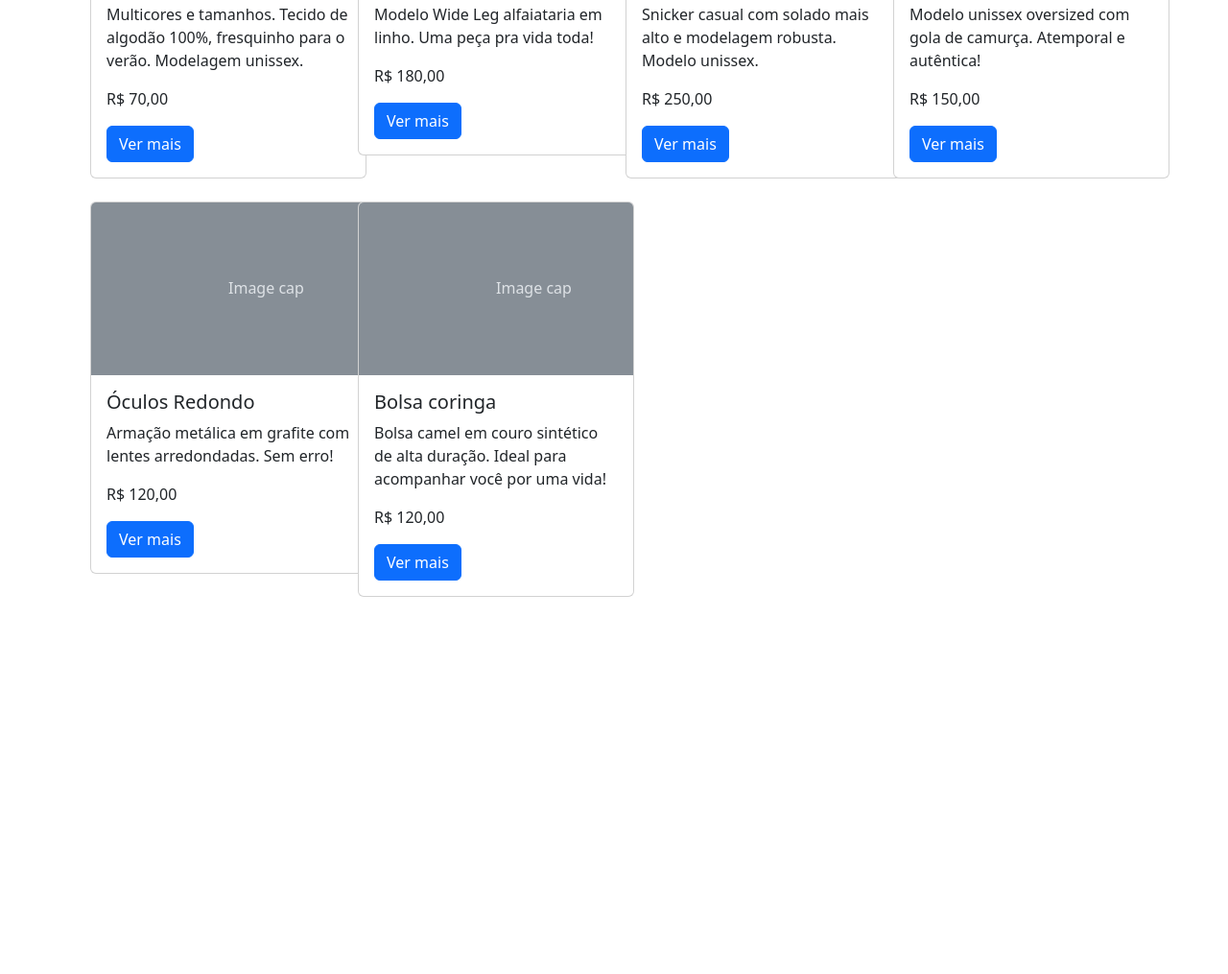
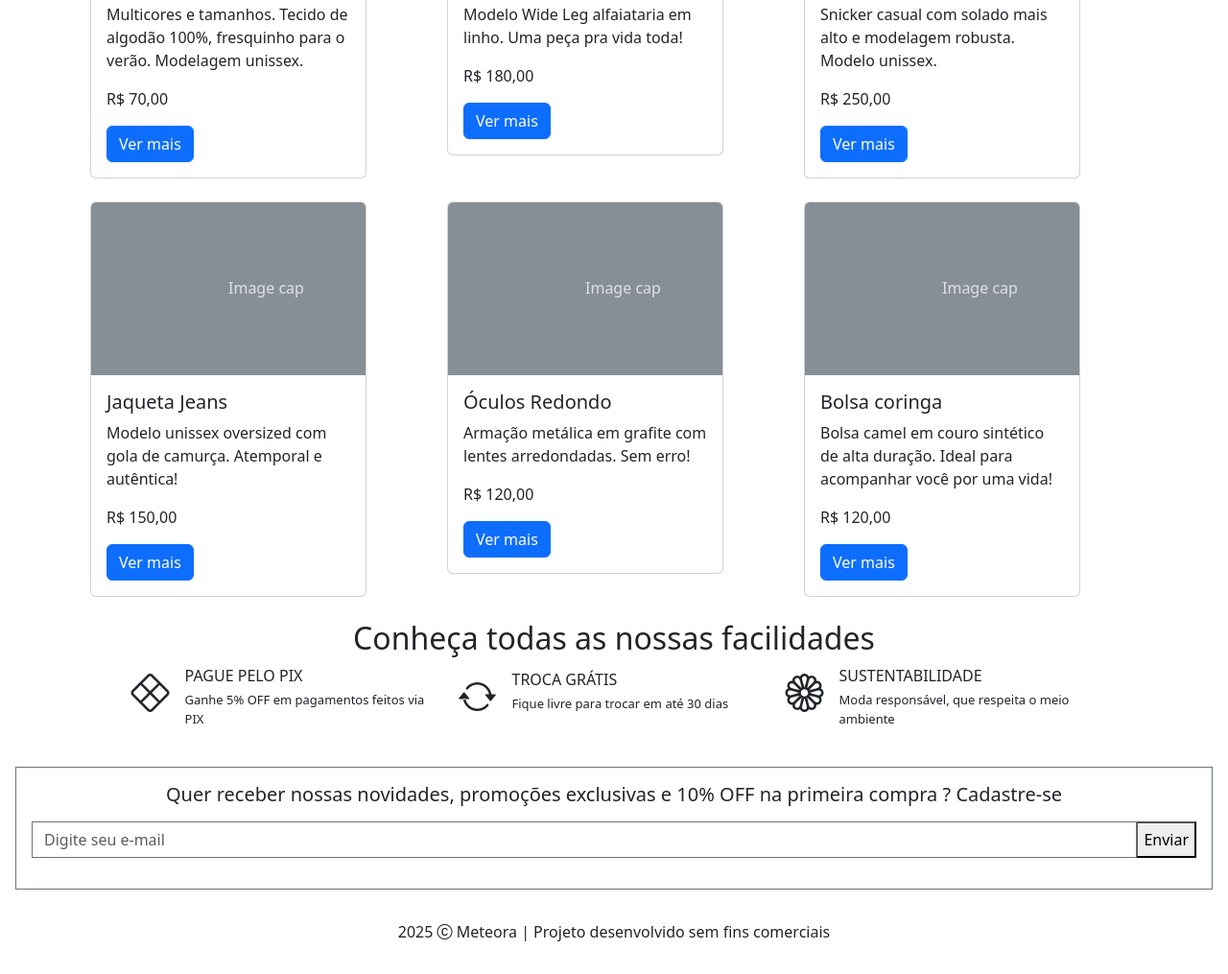
Before and after one commit to MarianiReis/Meteora, a plain HTML site: page index.html in a window 1280 px wide. Shown: the part 1244-2259 px from the top of the page at 96% size. Before the commit the page ends 1866 px from the top, so only its background shows below. Drawn offline with nearby package versions, Linux system fonts and the light colour scheme.

Commit message:
adicionando form e footer na tela

```diff
--- a/index.html
+++ b/index.html
@@ -5,6 +5,8 @@
   <meta charset="UTF-8">
   <meta name="viewport" content="width=device-width, initial-scale=1.0">
   <title>Meteora</title>
+  <link rel="stylesheet" href="https://cdn.jsdelivr.net/npm/bootstrap-icons@1.11.3/font/bootstrap-icons.min.css">
+  <link rel="stylesheet" href="style.css">
   <link href="https://cdn.jsdelivr.net/npm/bootstrap@5.3.3/dist/css/bootstrap.min.css" rel="stylesheet"
     integrity="sha384-QWTKZyjpPEjISv5WaRU9OFeRpok6YctnYmDr5pNlyT2bRjXh0JMhjY6hW+ALEwIH" crossorigin="anonymous">
 </head>
@@ -88,8 +90,9 @@
     </button>
   </div>
 
+
+  <!-- Categories  -->
   <h2 class="text-center">Busque por categoria: </h2>
-
 
   <div>
     <div class="container row mx-auto g-4">
@@ -181,17 +184,12 @@
     </div>
   </div>
 
-
   <h2 class="text-center">Produtos que estão bombando</h2>
 
+  <div>
+    <div class="container row mx-auto">
 
-
-
-  <div>
-
-    <div class="container row row-cols-4 mx-auto g-4">
-
-      <div>
+      <div class="col-12 col-md-6 col-xl-4 pb-4">
         <div class="card " style="width: 18rem;">
           <svg class="bd-placeholder-img card-img-top" width="100%" height="180" xmlns="http://www.w3.org/2000/svg"
             role="img" aria-label="Placeholder: Image cap" preserveAspectRatio="xMidYMid slice" focusable="false">
@@ -210,7 +208,7 @@
         </div>
       </div>
 
-    <div>
+      <div class="col-12 col-md-6 col-xl-4 pb-4">
         <div class="card" style="width: 18rem;">
           <svg class="bd-placeholder-img card-img-top" width="100%" height="180" xmlns="http://www.w3.org/2000/svg"
             role="img" aria-label="Placeholder: Image cap" preserveAspectRatio="xMidYMid slice" focusable="false">
@@ -227,7 +225,7 @@
         </div>
       </div>
 
-    <div>
+      <div class="col-12 col-md-6 col-xl-4 pb-4">
         <div class="card" style="width: 18rem;">
           <svg class="bd-placeholder-img card-img-top" width="100%" height="180" xmlns="http://www.w3.org/2000/svg"
             role="img" aria-label="Placeholder: Image cap" preserveAspectRatio="xMidYMid slice" focusable="false">
@@ -244,7 +242,7 @@
         </div>
       </div>
 
-    <div>
+      <div class="col-12 col-md-6 col-xl-4 pb-4">
         <div class="card" style="width: 18rem;">
           <svg class="bd-placeholder-img card-img-top" width="100%" height="180" xmlns="http://www.w3.org/2000/svg"
             role="img" aria-label="Placeholder: Image cap" preserveAspectRatio="xMidYMid slice" focusable="false">
@@ -262,7 +260,7 @@
       </div>
 
 
-    <div>
+      <div class="col-12 col-md-6 col-xl-4 pb-4">
         <div class="card" style="width: 18rem;">
           <svg class="bd-placeholder-img card-img-top" width="100%" height="180" xmlns="http://www.w3.org/2000/svg"
             role="img" aria-label="Placeholder: Image cap" preserveAspectRatio="xMidYMid slice" focusable="false">
@@ -279,7 +277,7 @@
         </div>
       </div>
 
-    <div>
+      <div class="col-12 col-md-6 col-xl-4 pb-4">
         <div class="card" style="width: 18rem;">
           <svg class="bd-placeholder-img card-img-top" width="100%" height="180" xmlns="http://www.w3.org/2000/svg"
             role="img" aria-label="Placeholder: Image cap" preserveAspectRatio="xMidYMid slice" focusable="false">
@@ -289,7 +287,8 @@
           </svg>
           <div class="card-body">
             <h5 class="card-title">Bolsa coringa</h5>
-          <p class="card-text">Bolsa camel em couro sintético de alta duração. Ideal para acompanhar você por uma vida!
+            <p class="card-text">Bolsa camel em couro sintético de alta duração. Ideal para acompanhar você por uma
+              vida!
             </p>
             <p>R$ 120,00</p>
             <a href="#" class="btn btn-primary">Ver mais</a>
@@ -299,6 +298,59 @@
     </div>
   </div>
 
+  <!-- Infos -->
+
+  <section class="pb-4">
+
+    <h2 class="text-center">Conheça todas as nossas facilidades</h2>
+
+    <div class="d-flex flex-column flex-lg-row align-items-center justify-content-center gap-3 px-3">
+      <div class="divs-facilidades d-flex">
+        <div><i class="bi bi-x-diamond fs-1"></i></div>
+        <div>
+          <div class="ms-3 mb-1">PAGUE PELO PIX</div>
+          <div class="texto-menor ms-3 ">Ganhe 5% OFF em pagamentos feitos via PIX</div>
+        </div>
+      </div>
+
+      <div class=" divs-facilidades d-flex">
+        <div><i class="bi bi-arrow-repeat fs-1"></i></div>
+        <div>
+          <div class="ms-3 mb-1">TROCA GRÁTIS</div>
+          <div class="texto-menor ms-3">Fique livre para trocar em até 30 dias</div>
+        </div>
+      </div>
+
+      <div class=" divs-facilidades d-flex">
+        <div><i class="bi bi-flower1 fs-1"></i></div>
+        <div>
+          <div class="ms-3 mb-1">SUSTENTABILIDADE</div>
+          <div class="texto-menor ms-3">Moda responsável, que respeita o meio ambiente</div>
+        </div>
+      </div>
+    </div>
+
+  </section>
+
+  <!-- Form  -->
+
+  <form class="border border-secondary m-3 p-3 text-center">
+    <h5>Quer receber nossas novidades, promoções exclusivas e 10% OFF na primeira compra ? Cadastre-se</h5>
+    <div class="input-group my-3">
+      <input type="email" class="form-control border-secondary rounded-0" placeholder="Digite seu e-mail" aria-label="Digite seu e-mail"
+        aria-describedby="button-addon2">
+      <button type="button" id="button-addon2"> Enviar</button>
+    </div>
+
+  </form>
+
+  <!-- Footer -->
+
+  <footer class="text-center">
+    <p class="py-3">2025 <i class="bi bi-c-circle"></i> Meteora | Projeto desenvolvido sem fins comerciais </p>
+  </footer>
+
+  <!-- script -->
 
   <script src="https://cdn.jsdelivr.net/npm/bootstrap@5.3.3/dist/js/bootstrap.bundle.min.js"
     integrity="sha384-YvpcrYf0tY3lHB60NNkmXc5s9fDVZLESaAA55NDzOxhy9GkcIdslK1eN7N6jIeHz"
--- /dev/null
+++ b/style.css
@@ -0,0 +1,9 @@
+.texto-menor {
+    font-size: 13px;
+}
+
+.divs-facilidades {
+   width: 325px;
+
+
+}
```
Lines whose indentation alone changed are shown as unchanged.
